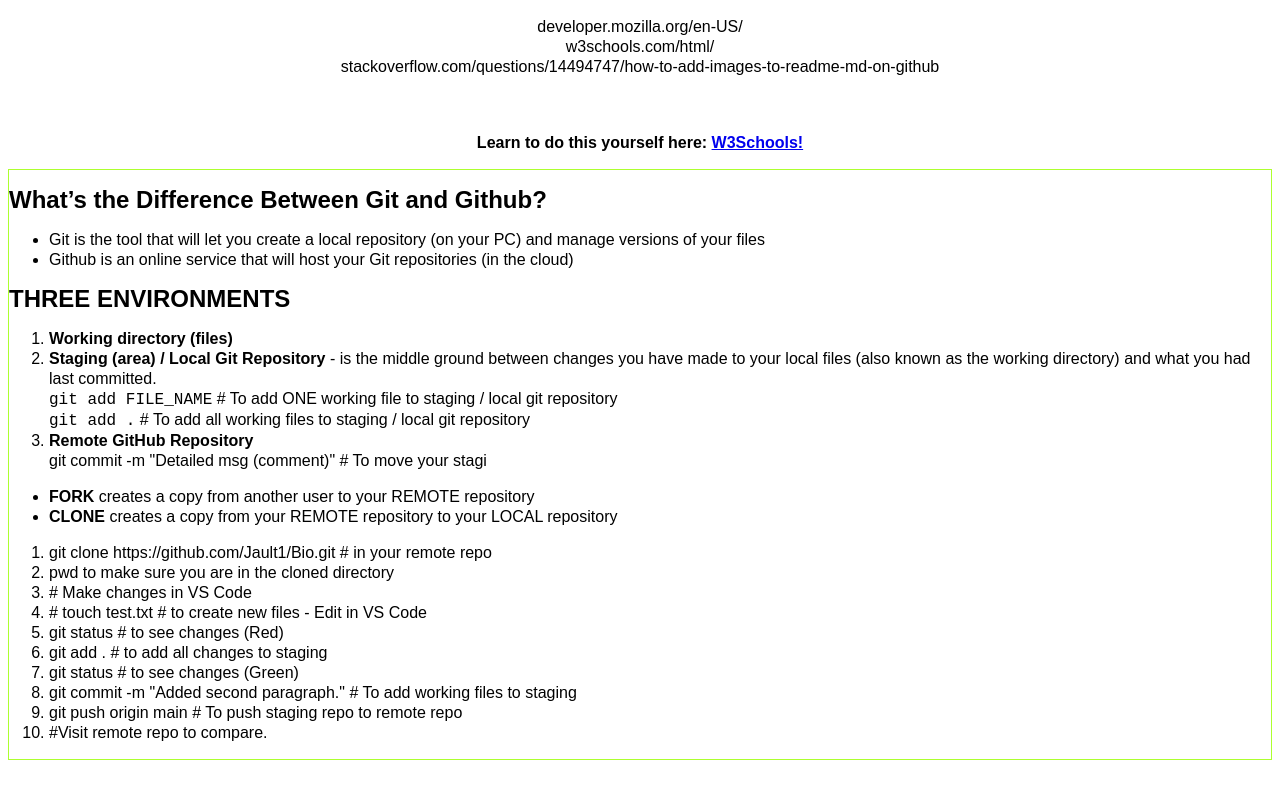
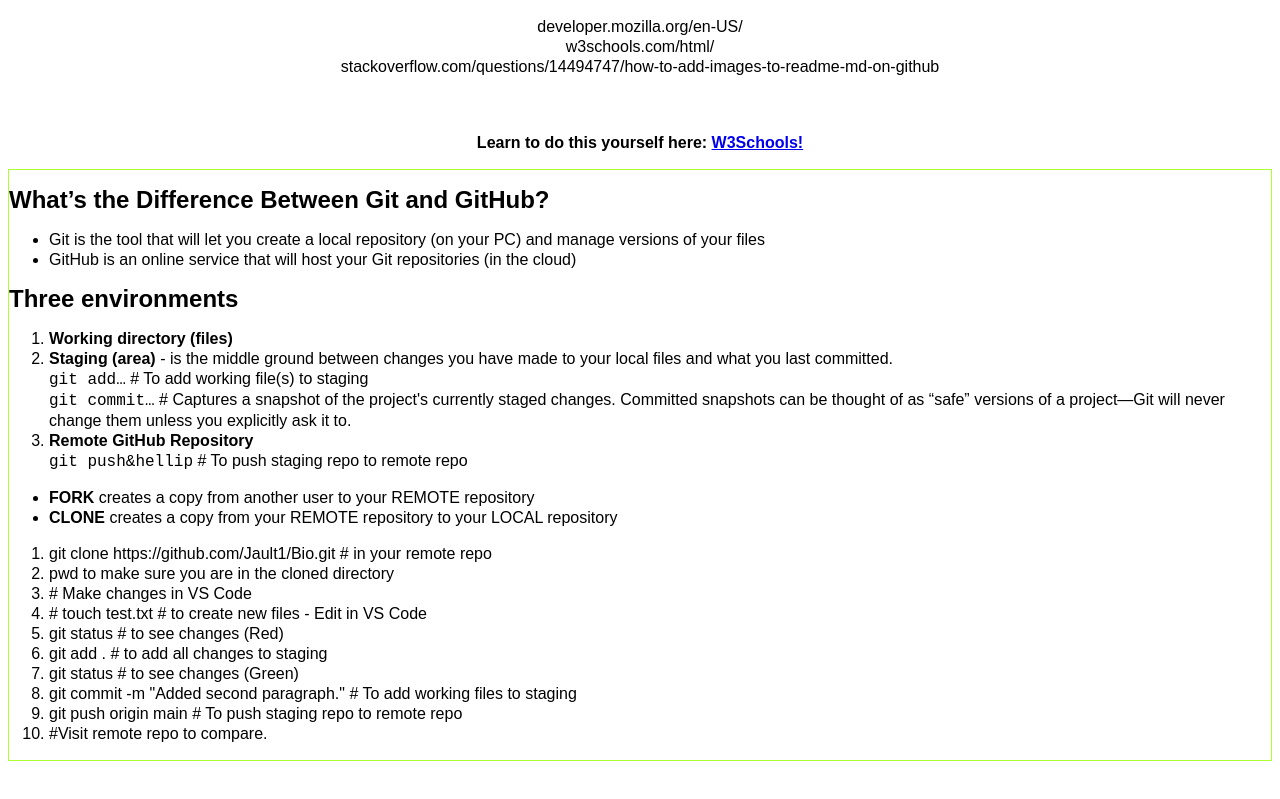
Before and after one commit to Jault1/Bio, a plain HTML site: page index.html in a window 1280 px wide. Shown: the part 1351-2150 px from the top of the page. Drawn offline with Linux system fonts and the light colour scheme.

Commit message:
Updated some terms

```diff
--- a/index.html
+++ b/index.html
@@ -162,21 +162,22 @@ body {
 
   <div id="bashCodes">
 
-    <h2>What’s the Difference Between Git and Github?</h2>
+    <h2>What’s the Difference Between Git and GitHub?</h2>
 <ul>
   <li>Git is the tool that will let you create a local repository (on your PC) and manage versions of your files</li>
-  <li>Github is an online service that will host your Git repositories (in the cloud)</li>
+  <li>GitHub is an online service that will host your Git repositories (in the cloud)</li>
 </ul>
 
-<h2 style="text-align:left;">THREE ENVIRONMENTS</h2>
+<h2 style="text-align:left;">Three environments</h2>
 <ol>
   <li><strong>Working directory (files)</strong></li>
-  <li><strong>Staging (area) / Local Git Repository</strong> - is the middle ground between changes you have made to your local files (also known as the working directory) and what you had last committed.<br>
-      <code>git add FILE_NAME</code> # To add ONE working file to staging / local git repository<br>
-      <code>git add .</code> # To add all working files to staging / local git repository
+  <li><strong>Staging (area)</strong> - is the middle ground between changes you have made to your local files and what you last committed.<br>
+      <code>git add&hellip;</code> # To add working file(s) to staging<br>
+      <code>git commit&hellip;</code>  # Captures a snapshot of the project's currently staged changes. Committed snapshots can be thought of as “safe” versions of a project—Git will never change them unless you explicitly ask it to.
     </li>
     <li><strong>Remote GitHub Repository</strong><br>
-      git commit -m "Detailed msg (comment)" # To move your stagi</li>
+      <code>git push&hellip</code> # To push staging repo to remote repo
+      </li>
 </ol>
 <ul>
   <li><strong>FORK</strong> creates a copy from another user to your REMOTE repository</li>
```
